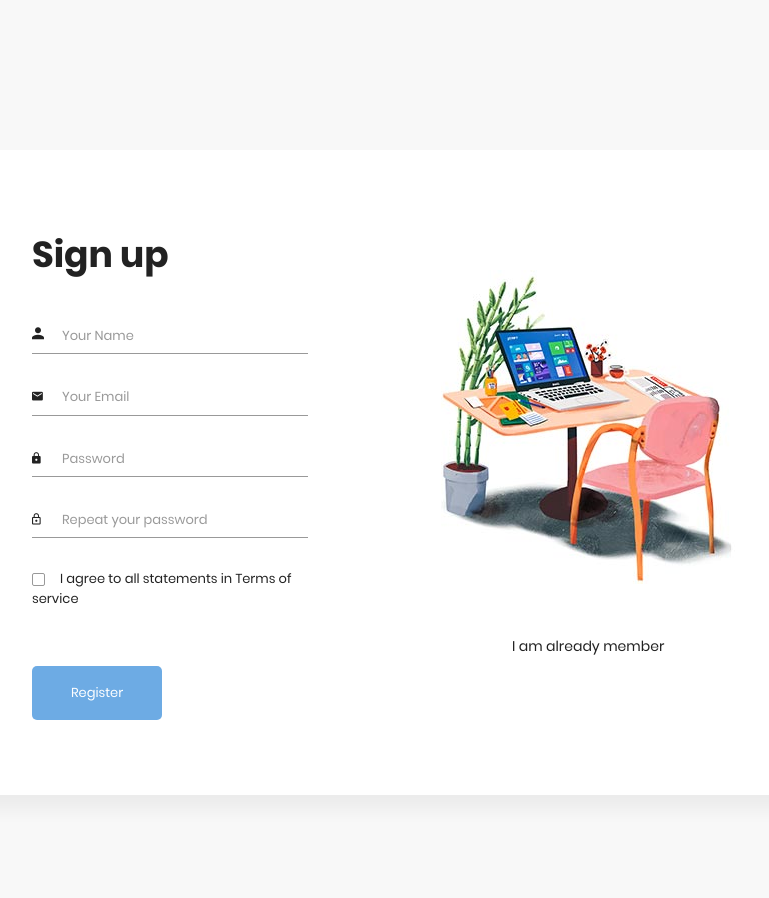
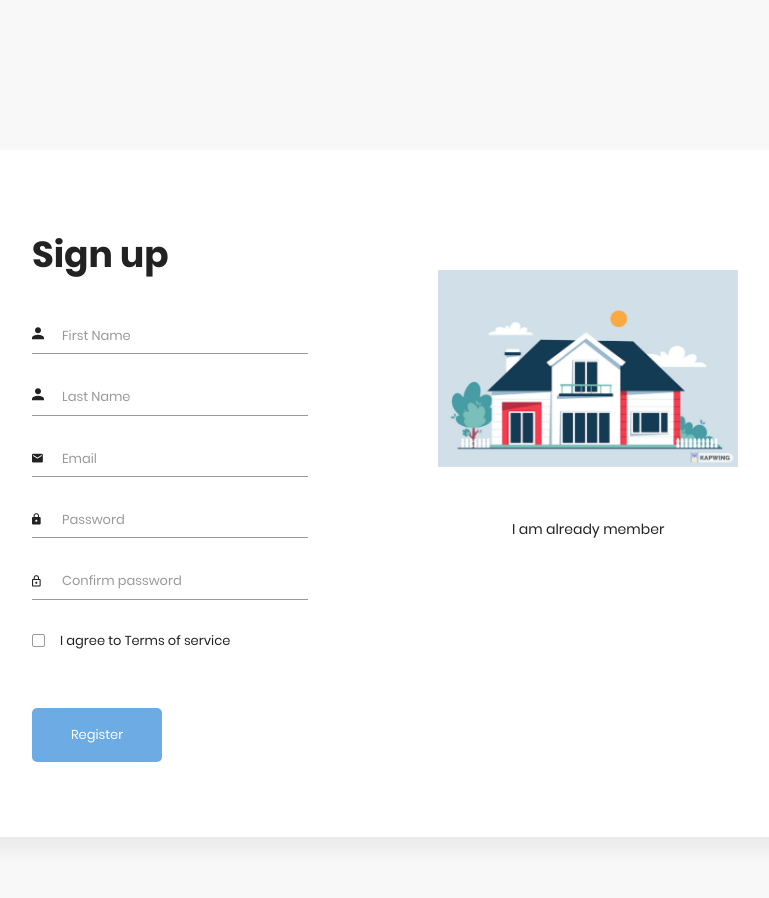
Before and after one commit to mew101/pad_map, a Django app: page /signup/ in a window 1280 px wide. Shown: the top 898 px of the page, without its empty margins (282-1051 px from the left). Before the commit the page ends 720 px from the top, so only its background shows below. Run offline with Django 3.2, Linux system fonts and the light colour scheme; some libraries are stand-ins or nearby versions.

Commit message:
signup page edits

```diff
--- a/pad_map/settings.py
+++ b/pad_map/settings.py
@@ -23,8 +23,7 @@ BASE_DIR = os.path.dirname(os.path.dirname(os.path.abspath(__file__)))
 SECRET_KEY = 'nbv87k4vrr8!e%sor-z!+srpw6y2kxy!r1()+jnh^iy%tewij$'
 
 # SECURITY WARNING: don't run with debug turned on in production!
-DEBUG = False
-
+DEBUG = True
 ALLOWED_HOSTS = ['localhost:8000',
                  'localhost',
                  '127.0.0.1',]
@@ -121,5 +120,5 @@ USE_TZ = True
 # https://docs.djangoproject.com/en/3.0/howto/static-files/
 
 STATIC_URL = '/static/'
-STATIC_ROOT = os.path.join(BASE_DIR, 'staticfiles')
+#STATIC_ROOT = os.path.join(BASE_DIR, 'staticfiles')
 STATICFILES_DIRS = [os.path.join(BASE_DIR, "static"), ]
--- a/static/templates/base.html
+++ b/static/templates/base.html
@@ -23,7 +23,7 @@
 
 
 
-
+    <!-- <a href='https://www.freepik.com/vectors/business'>Business vector created by freepik - www.freepik.com</a> -->
     <script src="https://code.jquery.com/jquery-3.2.1.slim.min.js" integrity="sha384-KJ3o2DKtIkvYIK3UENzmM7KCkRr/rE9/Qpg6aAZGJwFDMVNA/GpGFF93hXpG5KkN" crossorigin="anonymous"></script>
     <script src="https://cdnjs.cloudflare.com/ajax/libs/popper.js/1.12.9/umd/popper.min.js" integrity="sha384-ApNbgh9B+Y1QKtv3Rn7W3mgPxhU9K/ScQsAP7hUibX39j7fakFPskvXusvfa0b4Q" crossorigin="anonymous"></script>
     <script src="https://maxcdn.bootstrapcdn.com/bootstrap/4.0.0/js/bootstrap.min.js" integrity="sha384-JZR6Spejh4U02d8jOt6vLEHfe/JQGiRRSQQxSfFWpi1MquVdAyjUar5+76PVCmYl" crossorigin="anonymous"></script>
--- a/static/templates/signup.html
+++ b/static/templates/signup.html
@@ -13,12 +13,16 @@
                         <h2 class="form-title">Sign up</h2>
                         <form method="POST" class="register-form" id="register-form">
                             <div class="form-group">
-                                <label for="name"><i class="zmdi zmdi-account material-icons-name"></i></label>
-                                <input type="text" name="name" id="name" placeholder="Your Name"/>
+                                <label for="fname"><i class="zmdi zmdi-account material-icons-name"></i></label>
+                                <input type="text" name="fname" id="fname" placeholder="First Name"/>
+                            </div>
+                            <div class="form-group">
+                                <label for="lname"><i class="zmdi zmdi-account material-icons-name"></i></label>
+                                <input type="text" name="lname" id="lname" placeholder="Last Name"/>
                             </div>
                             <div class="form-group">
                                 <label for="email"><i class="zmdi zmdi-email"></i></label>
-                                <input type="email" name="email" id="email" placeholder="Your Email"/>
+                                <input type="email" name="email" id="email" placeholder="Email"/>
                             </div>
                             <div class="form-group">
                                 <label for="pass"><i class="zmdi zmdi-lock"></i></label>
@@ -26,11 +30,11 @@
                             </div>
                             <div class="form-group">
                                 <label for="re-pass"><i class="zmdi zmdi-lock-outline"></i></label>
-                                <input type="password" name="re_pass" id="re_pass" placeholder="Repeat your password"/>
+                                <input type="password" name="re_pass" id="re_pass" placeholder="Confirm password"/>
                             </div>
                             <div class="form-group">
                                 <input type="checkbox" name="agree-term" id="agree-term" class="agree-term" />
-                                <label for="agree-term" class="label-agree-term"><span><span></span></span>I agree to all statements in  <a href="#" class="term-service">Terms of service</a></label>
+                                <label for="agree-term" class="label-agree-term"><span><span></span></span>I agree to <a href="#" class="term-service">Terms of service</a></label>
                             </div>
                             <div class="form-group form-button">
                                 <input type="submit" name="signup" id="signup" class="form-submit" value="Register"/>
@@ -38,55 +42,14 @@
                         </form>
                     </div>
                     <div class="signup-image">
-                        <figure><img src="{% static 'images/signup-image.jpg' %}" alt="sign up image"></figure>
+                        <figure><img src="{% static 'images/house.png' %}" alt="sign up image"></figure>
                         <a href="#" class="signup-image-link">I am already member</a>
                     </div>
                 </div>
             </div>
         </section>
 
-        <!-- Sing in  Form -->
-        <!-- <section class="sign-in">
-            <div class="container">
-                <div class="signin-content">
-                    <div class="signin-image">
-                        <figure><img src="images/signin-image.jpg" alt="sing up image"></figure>
-                        <a href="#" class="signup-image-link">Create an account</a>
-                    </div>
 
-                    <div class="signin-form">
-                        <h2 class="form-title">Sign up</h2>
-                        <form method="POST" class="register-form" id="login-form">
-                            <div class="form-group">
-                                <label for="your_name"><i class="zmdi zmdi-account material-icons-name"></i></label>
-                                <input type="text" name="your_name" id="your_name" placeholder="Your Name"/>
-                            </div>
-                            <div class="form-group">
-                                <label for="your_pass"><i class="zmdi zmdi-lock"></i></label>
-                                <input type="password" name="your_pass" id="your_pass" placeholder="Password"/>
-                            </div>
-                            <div class="form-group">
-                                <input type="checkbox" name="remember-me" id="remember-me" class="agree-term" />
-                                <label for="remember-me" class="label-agree-term"><span><span></span></span>Remember me</label>
-                            </div>
-                            <div class="form-group form-button">
-                                <input type="submit" name="signin" id="signin" class="form-submit" value="Log in"/>
-                            </div>
-                        </form>
-                        <div class="social-login">
-                            <span class="social-label">Or login with</span>
-                            <ul class="socials">
-                                <li><a href="#"><i class="display-flex-center zmdi zmdi-facebook"></i></a></li>
-                                <li><a href="#"><i class="display-flex-center zmdi zmdi-twitter"></i></a></li>
-                                <li><a href="#"><i class="display-flex-center zmdi zmdi-google"></i></a></li>
-                            </ul>
-                        </div>
-                    </div>
-                </div>
-            </div>
-        </section>
-
-    </div> -->
     {% endblock body %}
 
     <!-- JS -->
```
Also changed, not shown: static/images/house.png (added).
